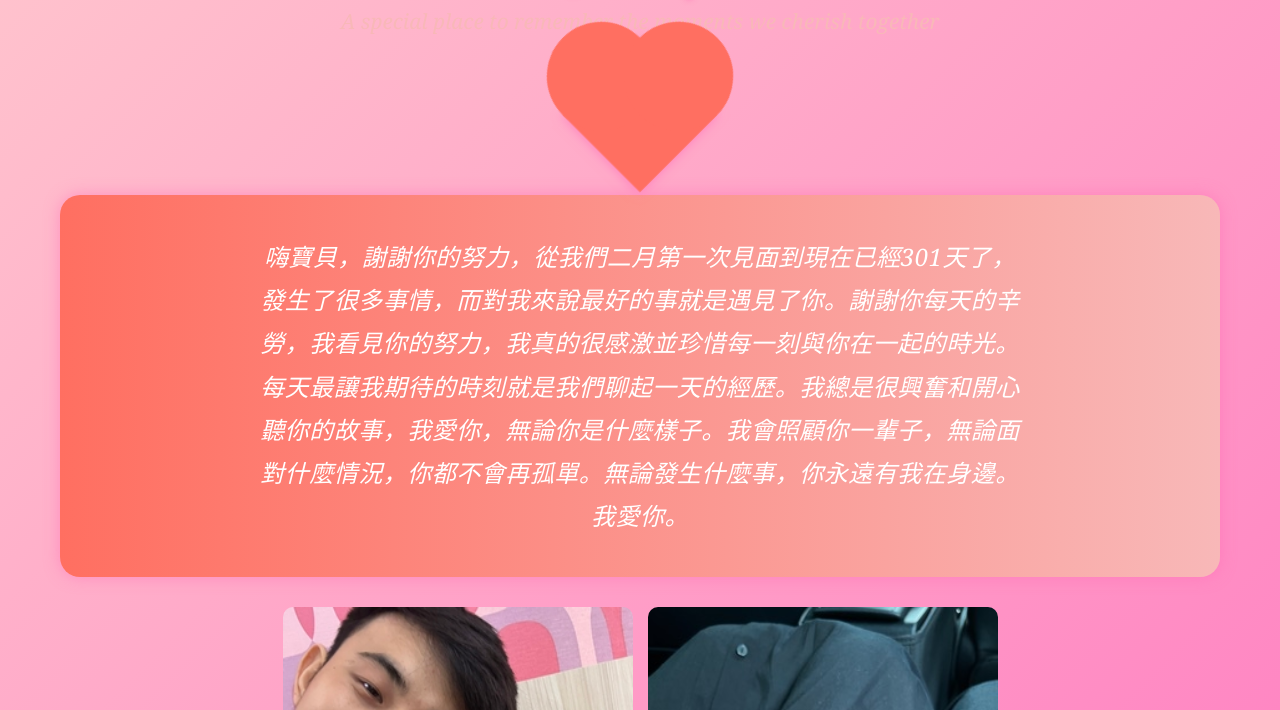
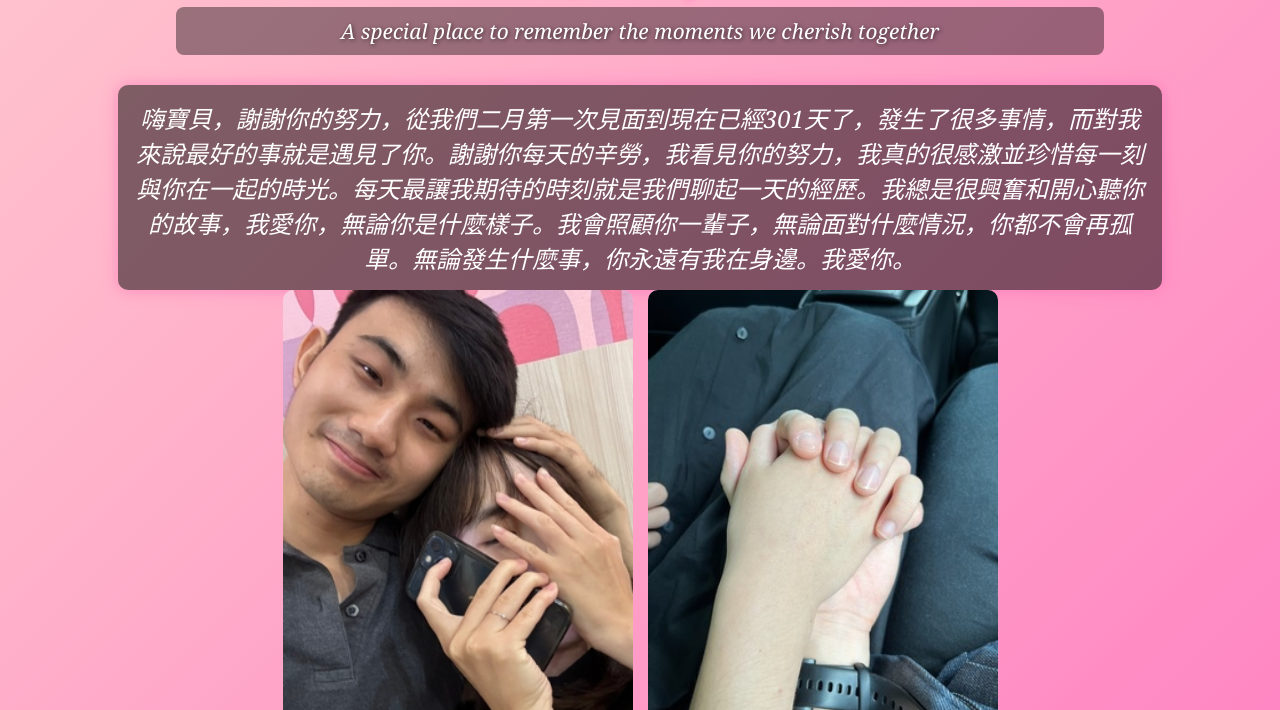
Before and after one commit to Dherp26/Suprise, a plain HTML site: page index.html in a window 1280 px wide. Shown: the part 90-800 px from the top of the page. Drawn offline with Linux system fonts and the light colour scheme; a web font is replaced by a local one.

Commit message:
Update styles.css

```diff
--- a/styles.css
+++ b/styles.css
@@ -20,9 +20,75 @@
   min-height: 100vh;
   background-size: cover;
   background-attachment: fixed;
+  position: relative;
 }
 
-  /* Main container */
+/* Sparkling Hearts Animation */
+.sparkles-container {
+  position: absolute;
+  top: 0;
+  left: 0;
+  right: 0;
+  bottom: 0;
+  pointer-events: none;
+  z-index: -1;
+}
+
+.heart-sparkle {
+  position: absolute;
+  width: 50px;
+  height: 50px;
+  background-color: #ff6f61;
+  clip-path: polygon(50% 0%, 100% 35%, 75% 100%, 25% 100%, 0% 35%); /* Fix heart shape with clip-path */
+  animation: heart-sparkle-animation 1.5s ease-in-out infinite;
+}
+
+@keyframes heart-sparkle-animation {
+  0% {
+    opacity: 0;
+    transform: scale(0) translate(0, 0);
+  }
+  50% {
+    opacity: 1;
+    transform: scale(1) translate(15px, 15px);
+  }
+  100% {
+    opacity: 0;
+    transform: scale(0) translate(0, 0);
+  }
+}
+
+/* Create the actual heart shape using before and after */
+.heart-sparkle {
+  position: relative;
+  width: 50px;
+  height: 50px;
+  background-color: #ff6f61;
+  animation: heart-sparkle-animation 2s ease-in-out infinite;
+  transform: rotate(45deg);
+}
+
+.heart-sparkle::before,
+.heart-sparkle::after {
+  content: "";
+  position: absolute;
+  width: 50px;
+  height: 50px;
+  background-color: #ff6f61;
+  border-radius: 50%;
+}
+
+.heart-sparkle::before {
+  left: 50px;
+  top: 0;
+}
+
+.heart-sparkle::after {
+  left: 0;
+  top: 50px;
+}
+
+/* Other sections remain unchanged */
 .container {
   width: 100%;
   max-width: 1200px;
@@ -44,77 +110,43 @@
   font-family: 'Dancing Script', cursive;
   text-shadow: 3px 3px 5px rgba(255, 105, 180, 0.5);
   margin-bottom: 10px;
-    animation: fadeIn 2s ease-out;
 }
 
 .hero-subtitle {
   font-size: 1.3em;
-    color: #f8b8b8;
+  color: #fff;
   font-family: 'Georgia', serif;
   font-style: italic;
+  text-shadow: 1px 1px 4px rgba(0, 0, 0, 0.6);
+  background: rgba(0, 0, 0, 0.4);
+  padding: 10px;
+  border-radius: 8px;
+  max-width: 80%;
+  margin: 0 auto;
 }
 
-  /* Heart Animation */
-  .heart-animation {
+/* Love Message Section */
+.love-message {
+  font-size: 1.5em;
+  color: #fff;
+  font-family: 'Georgia', serif;
+  font-style: italic;
   text-align: center;
-    margin-bottom: 30px;
-    animation: fadeIn 3s ease-out;
+  margin: 20px 0;
+  background: rgba(0, 0, 0, 0.5);
+  padding: 15px;
+  border-radius: 10px;
+  box-shadow: 0 0 15px rgba(255, 105, 180, 0.6);
+  max-width: 90%;
+  margin: 0 auto;
 }
 
-  .heart {
-    width: 100px;
-    height: 100px;
-    background-color: #ff6f61;
-    position: relative;
-    transform: rotate(-45deg);
-    animation: pulse 1.5s infinite;
-    margin: 0 auto;
-    box-shadow: 0 0 10px rgba(255, 105, 180, 0.7);
+.love-message p {
+  line-height: 1.6;
+  font-size: 1.2em;
 }
 
-  .heart::before,
-  .heart::after {
-    content: "";
-    width: 100px;
-    height: 100px;
-    background-color: #ff6f61;
-    border-radius: 50%;
-    position: absolute;
-  }
-
-  .heart::before {
-    top: -50px;
-    left: 0;
-  }
-
-  .heart::after {
-    left: 50px;
-    top: 0;
-  }
-
-  /* Romantic Message Section */
-  .romantic-message {
-    background: linear-gradient(to right, #ff6f61, #f8b8b8);
-    padding: 25px;
-    border-radius: 20px;
-    margin-bottom: 30px;
-    text-align: center;
-    box-shadow: 0 0 15px rgba(255, 105, 180, 0.5);
-  }
-
-  .love-message {
-    font-size: 1.5em;
-    font-style: italic;
-    color: white;
-    line-height: 1.8;
-    max-width: 800px;
-    margin: 0 auto;
-    padding: 15px;
-    font-family: 'Georgia', serif;
-    letter-spacing: 0.5px;
-  }
-
-  /* Image Gallery */
+/* Image Gallery Section */
 .gallery {
   display: flex;
   justify-content: center;
@@ -190,19 +222,6 @@
   }
 }
 
-  /* Heart animation */
-  @keyframes pulse {
-    0% {
-      transform: rotate(-45deg) scale(1);
-    }
-    50% {
-      transform: rotate(-45deg) scale(1.1);
-    }
-    100% {
-      transform: rotate(-45deg) scale(1);
-    }
-  }
-
 /* Fade-in animation */
 @keyframes fadeIn {
   0% {
```
Lines whose indentation alone changed are shown as unchanged.
